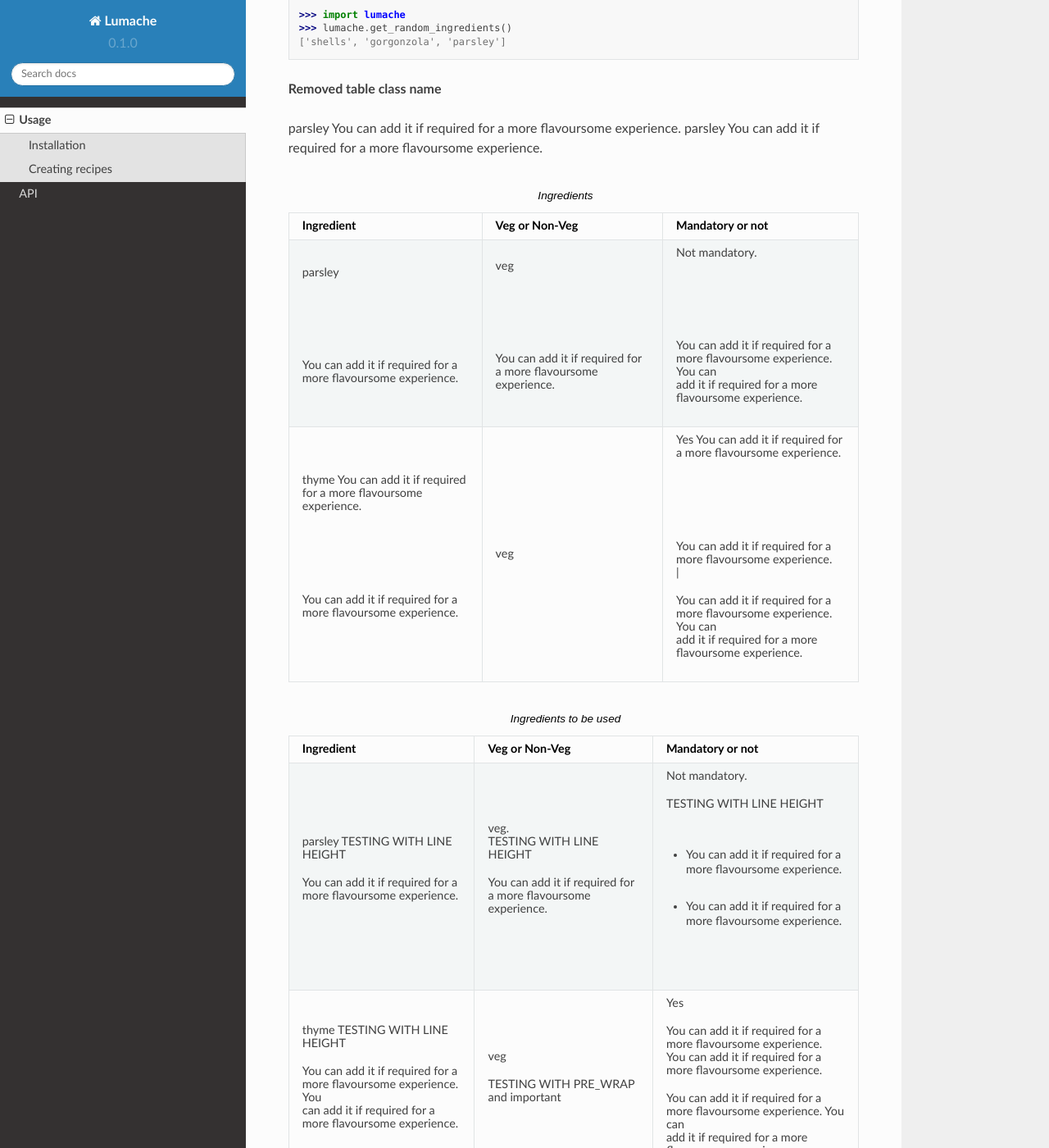
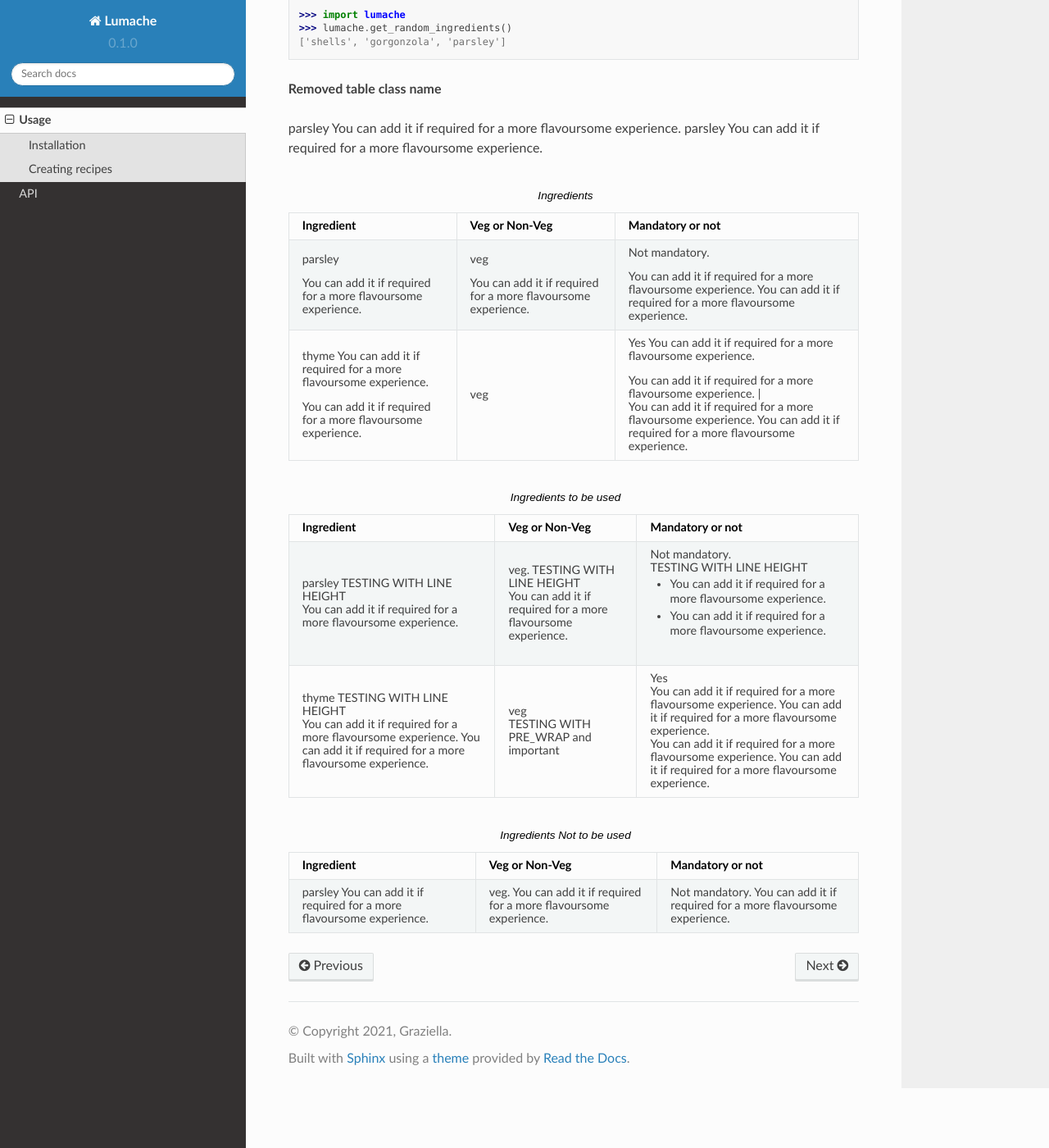
Before and after one commit to PriyankaLiz/pri-rtd4-tutorial, a Sphinx documentation site: the page built from docs/source/usage.rst, in a window 1280 px wide and 1400 px high, scrolled down 1121 px. Shown: the whole window at 82% size. Built offline with Sphinx 7.4.7 and the Read the Docs theme 2.0.0, drawn with Linux system fonts in a browser that asks for light colours.

Commit message:
Fix for line-block spacing

```diff
--- a/docs/source/.static/custom.css
+++ b/docs/source/.static/custom.css
@@ -1,6 +1,6 @@
 /* Added code to display tables without horizontal scrollbars */
 .wy-table-responsive table td, .wy-table-responsive table th {
-    white-space: pre-wrap !important;
+    white-space: normal !important;
 }
 
 /* Adding font size */
@@ -8,11 +8,7 @@
     font-size: inherit !important;
 }
 
-/* Testing on Div element */
-.wy-table-responsive td div {
+.wy-table-responsive table div.line-block {
     line-height: 10pt;
-}
-
-.wy-table-responsive table div.line-block {
     margin-bottom: 0;
 }
```
